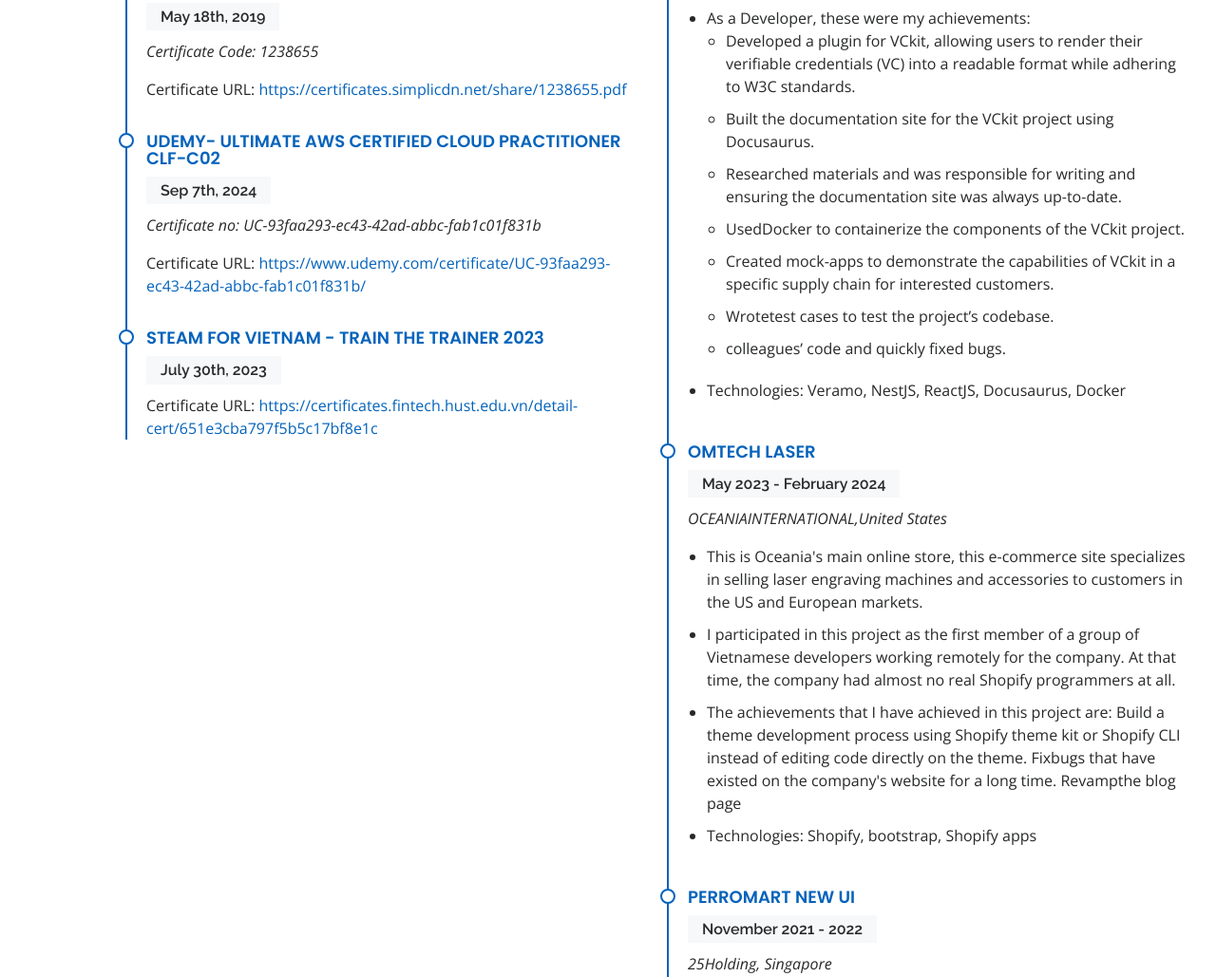
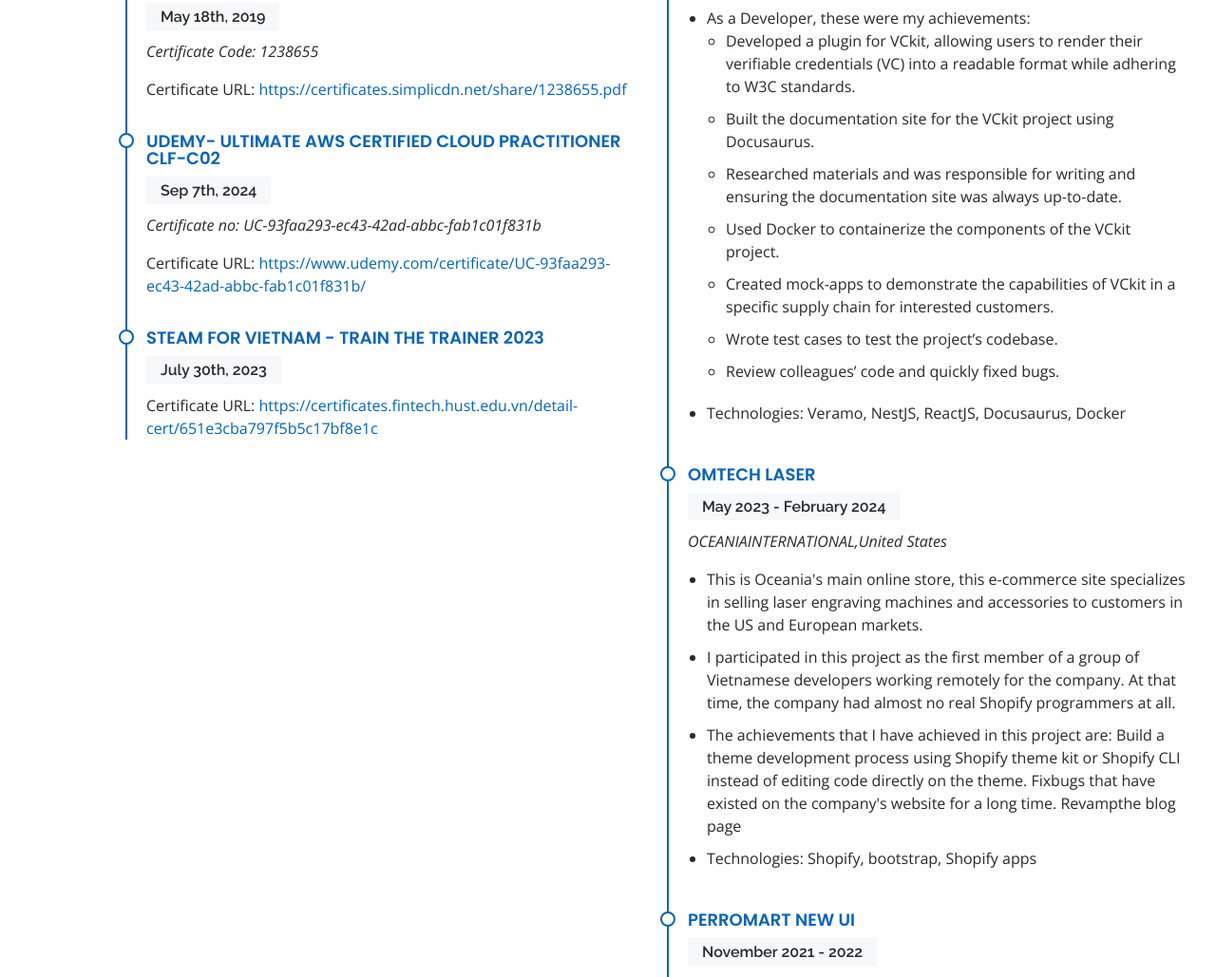
Before and after one commit to ducpm511/ducpham.github.io, a plain HTML site: page index.html in a window 1280 px wide. Shown: the part 2700-3729 px from the top of the page at 95% size. Drawn offline with nearby package versions, Linux system fonts and the light colour scheme.

Commit message:
fixed typo mistakes

```diff
--- a/index.html
+++ b/index.html
@@ -340,13 +340,13 @@
 
                       <li>Researched materials and was responsible for writing and ensuring the documentation site
                         was always up-to-date.</li>
-                        <li>UsedDocker to containerize the components of the VCkit project.</li>
+                        <li>Used Docker to containerize the components of the VCkit project.</li>
                         <li>Created mock-apps to demonstrate the capabilities of VCkit in a specific supply chain for
                           interested customers.</li>
                         <li>
-                          Wrotetest cases to test the project’s codebase.
+                          Wrote test cases to test the project’s codebase.
                         </li>
-                        <li> colleagues’ code and quickly fixed bugs.</li>
+                        <li> Review colleagues’ code and quickly fixed bugs.</li>
                     </ul>
                   </li>
                   <li>Technologies: Veramo, NestJS, ReactJS, Docusaurus, Docker</li>
```
